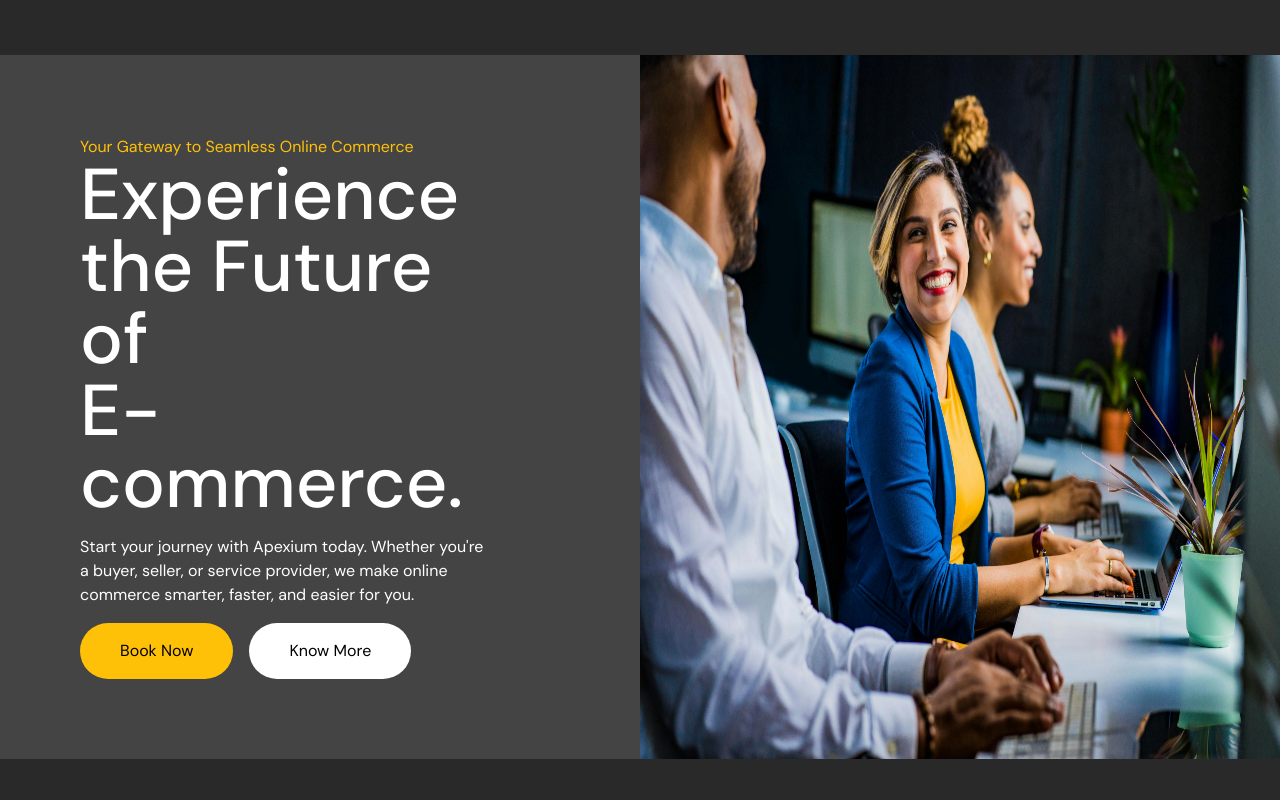
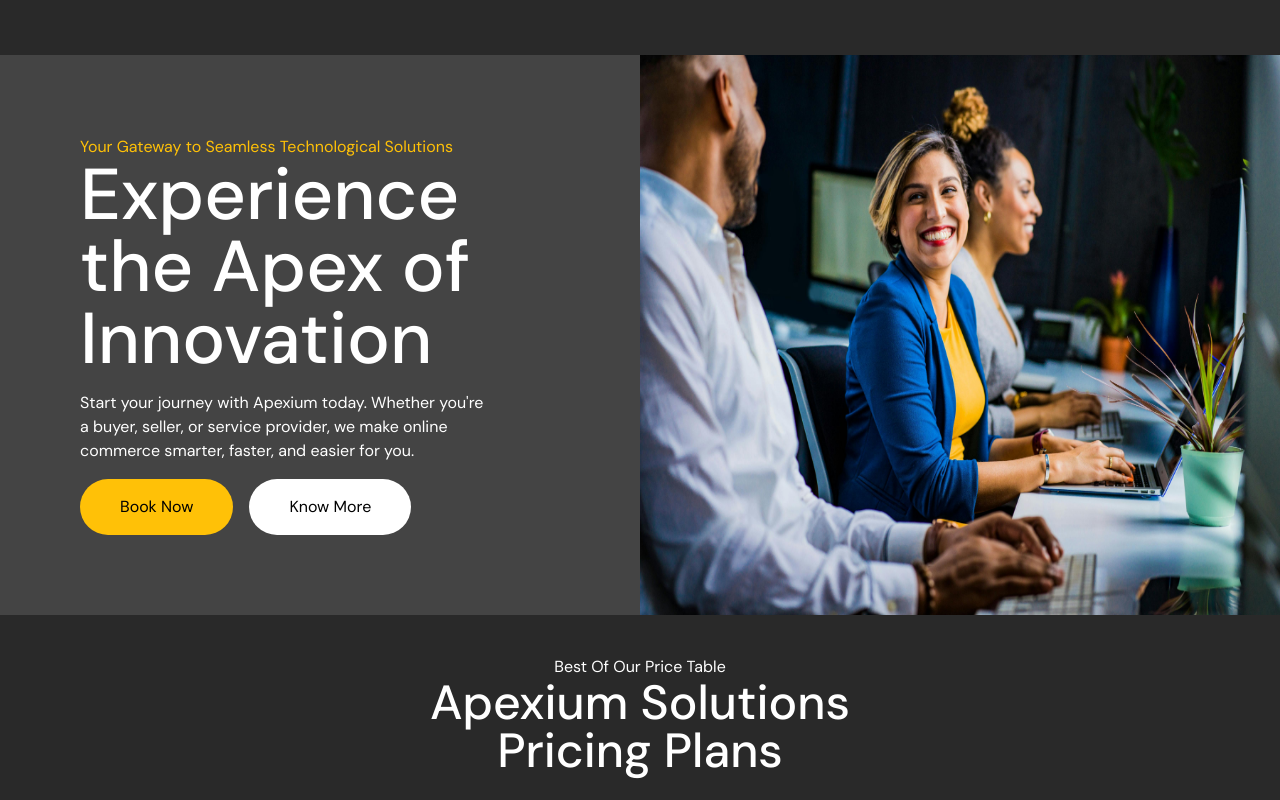
Before and after one commit to Six-Path-Studio/ibinye-work, a React (Vite) app: page / in a window 1280 px wide. Shown: the part 2560-3360 px from the top of the page. Built offline with nearby package versions, Linux system fonts and the light colour scheme.

Commit message:
updates commit

```diff
--- a/src/components/ServiceSection.jsx
+++ b/src/components/ServiceSection.jsx
@@ -6,8 +6,8 @@
     <>
       <section className="bg-[#444444] lg:flex justify-between">
         <div data-aos="fade-up-left" className="lg:w-[45%] my-auto lg:p-20 sm:py-10 p-4">
-          <p className="text-gradient sm:text-xs">Your Gateway to Seamless Online Commerce</p>
-          <h1 className="lg:text-7xl text-4xl font-medium">Experience <br /> the Future of <br /> E-commerce.</h1>
+          <p className="text-gradient sm:text-xs">Your Gateway to Seamless Technological Solutions</p>
+          <h1 className="lg:text-7xl text-4xl font-medium">Experience the Apex of Innovation</h1>
           <p className="py-4">Start your journey with Apexium today. Whether you&apos;re a buyer, seller, or service provider, we make online commerce smarter, faster, and easier for you.</p>
           <button className="bg-[#FFC107] p-4 px-10 rounded-full mr-4">Book Now</button>
           <Link to={'/services'}>
```
